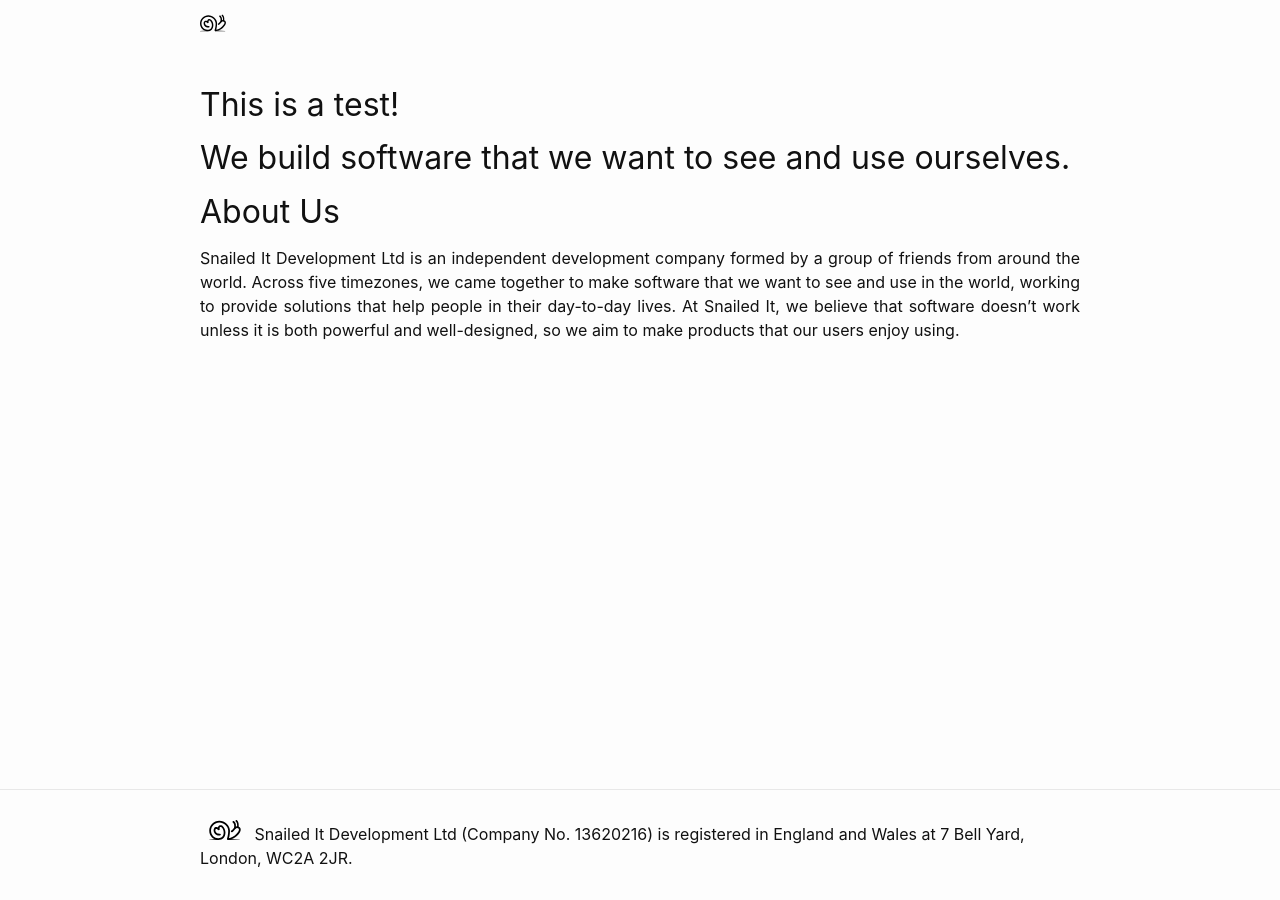
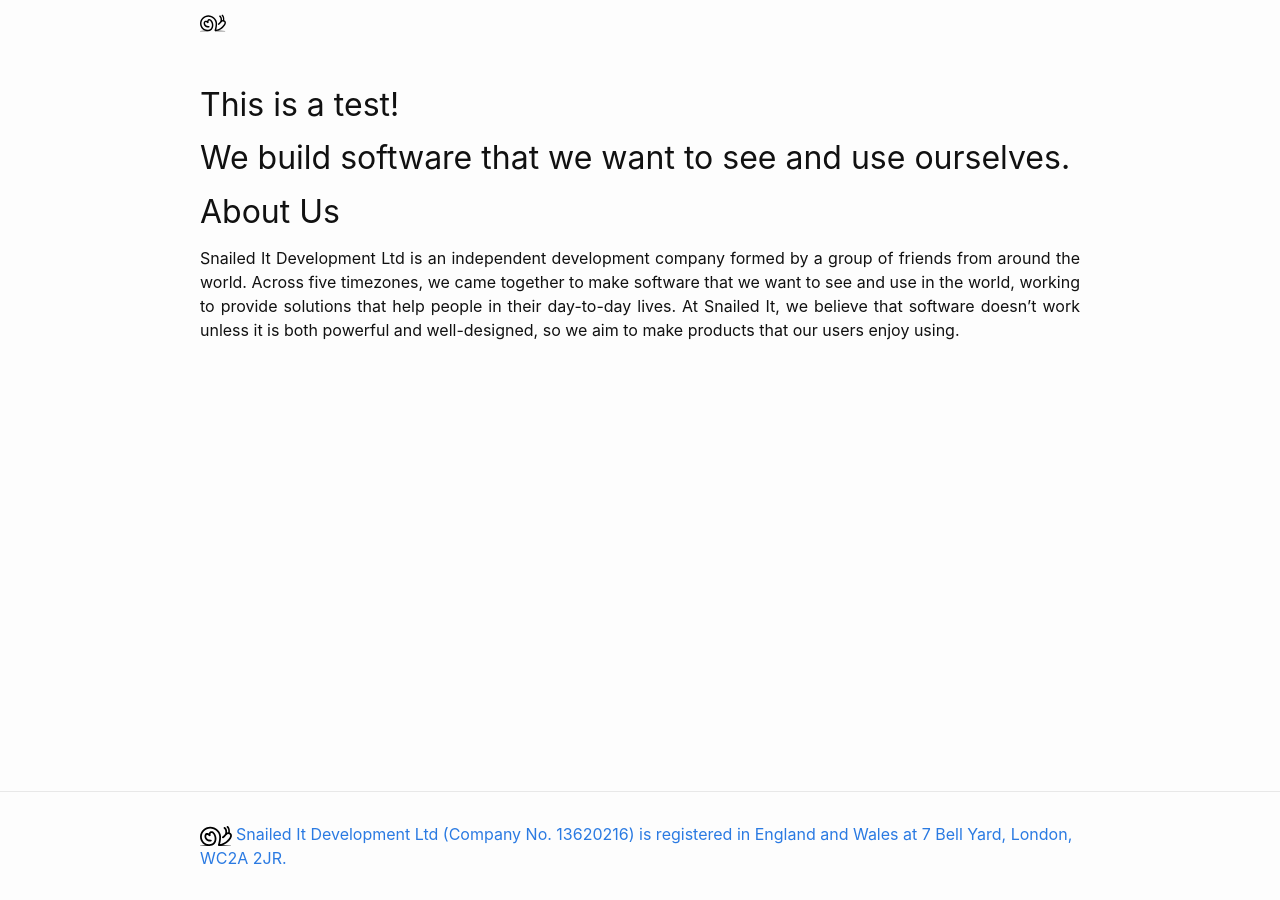
Before and after one commit to Snailed-It/JekyllTheme, a Jekyll site: the page built from index.html, in a window 1280 px wide. Built offline with Jekyll 4.4.1, drawn with Linux system fonts in a browser that asks for light colours.

Commit message:
Update Footer

```diff
--- a/_includes/footer.html
+++ b/_includes/footer.html
@@ -1,12 +1,32 @@
 <footer class="site-footer h-card">
 	<div class="wrapper">
 		<div class="site-footer-inner">
-			<object
-				data="{{- '/assets/snail.svg' | relative_url -}}"
-				style="width: 50px; height: 20px"
-				type="image/svg+xml"></object>
-			Snailed It Development Ltd (Company No. 13620216) is registered in England and Wales at 7 Bell Yard, London,
-			WC2A 2JR.
+			<a href="https://snailedit.dev">
+				<img
+					src="{{- '/assets/snail.svg' | relative_url -}}"
+					style="width: 31.55px; height: 20px"
+					type="image/svg+xml"
+					aria-hidden="true"
+					alt="Snailed It Snail Logo"
+				>
+				Snailed It Development Ltd (Company No. 13620216) is registered in England and Wales at 7 Bell Yard,
+				London,
+				WC2A 2JR.
+			</a>
 		</div>
+		{% assign footer_links = site.pages | where_exp:"item", "item.published != false" | where: "footer", true -%}
+		{% assign all_links = menu_links | concat: footer_links %}
+		{% if all_links %}
+		<div class="site-footer-inner">
+			<ul class="nav footer-nav justify-content-center">
+				{% for link in all_links %}
+				<li class="nav-item">
+					<a class="nav-link active" aria-current="page"
+					   href="{{ link.url }}">{{ link.menu_title | default: link.title }}</a>
+				</li>
+				{% endfor %}
+			</ul>
+		</div>
+		{% endif %}
 	</div>
 </footer>
```
Also changed, not shown: snailedit.gemspec.
